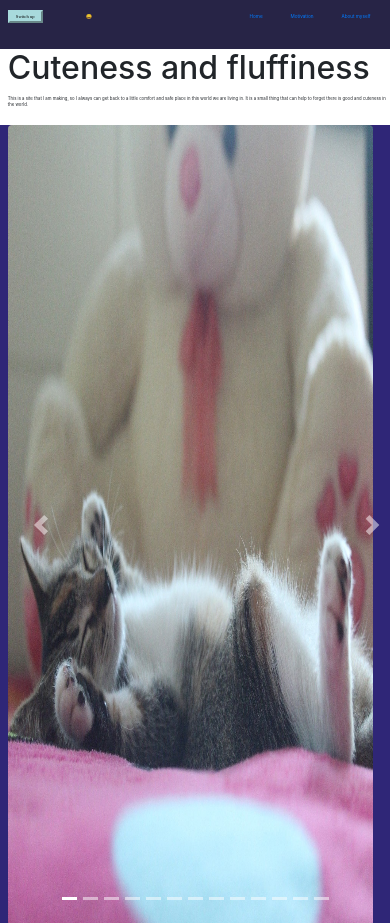
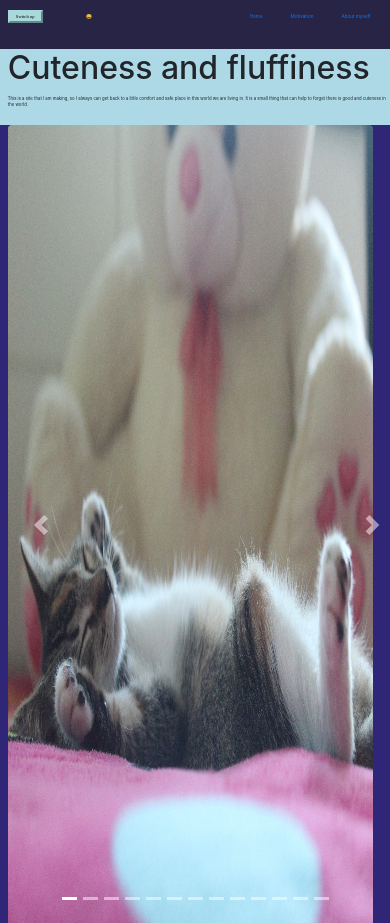
Before and after one commit to Thbroersma/Thbroersma.github.io, a PHP site: page /image.html in a window 390 px wide. Shown: the top 923 px of the page. Run offline with PHP 8.4, Linux system fonts and the light colour scheme.

Commit message:
test voor verschil tussen laptop en telefoon

```diff
--- a/css/styling.css
+++ b/css/styling.css
@@ -13,7 +13,11 @@ h6 {
 .about {
 	font-size: 1.04vw;
 }
-
+@media only screen and (max-width: 600px) {
+	body {
+	  background-color: lightblue;
+	}
+  }
 .buttons {
     width: 6.5vw;
     height: 6.5vh;
```
